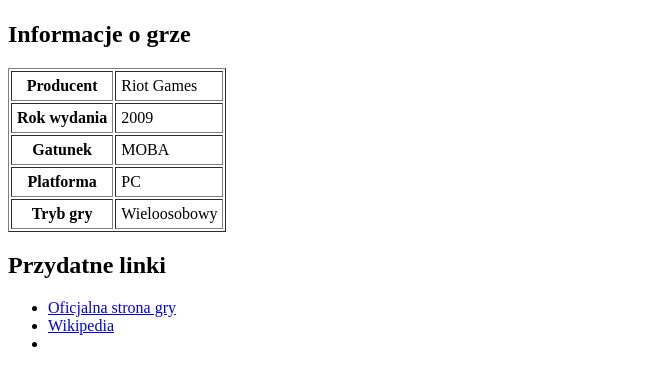
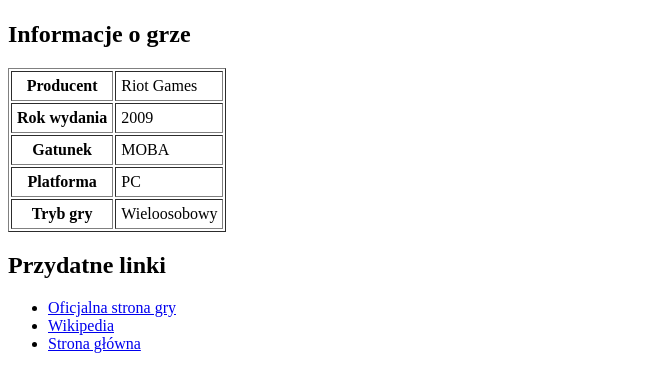
Before and after one commit to scalus-uek/Games, a plain HTML site: page leagueoflegends.html in a window 1280 px wide. Shown: the part 754-1123 px from the top of the page, without its empty margins (0-667 px from the left). Drawn offline with Linux system fonts and the light colour scheme.

Commit message:
Update links in leagueoflegends.html

```diff
--- a/leagueoflegends.html
+++ b/leagueoflegends.html
@@ -50,7 +50,7 @@
 <ul>
 <li><a href="https://www.leagueoflegends.com/">Oficjalna strona gry</a></li>
 <li><a href="https://pl.wikipedia.org/wiki/League_of_Legends">Wikipedia</a></li>
-<li><a href="https://github.com/scalus-uek/Games/blob/main/index.html</a></li>
+<li><a href="index.html">Strona główna</a></li>
 </ul>
 
 </body>
```
